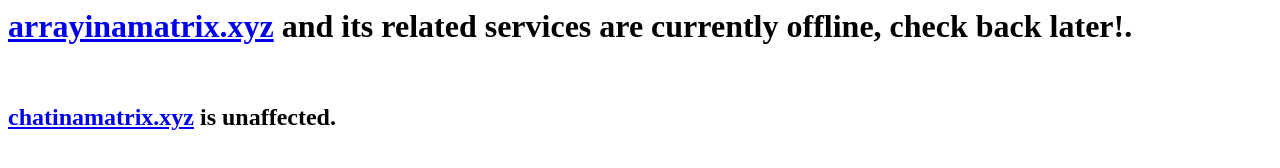
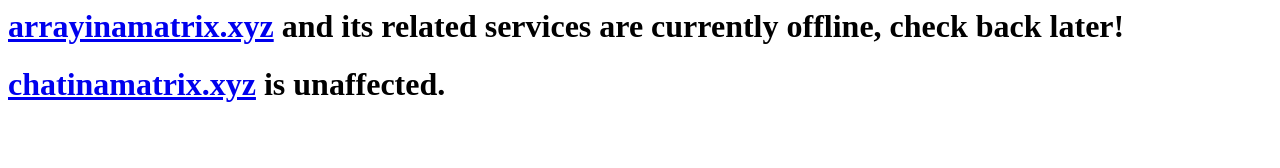
Before and after one commit to array-in-a-matrix/array-in-a-matrix.github.io, a plain HTML site: page index.html in a window 1280 px wide. Drawn offline with Linux system fonts and the light colour scheme.

Commit message:
Update index.html

```diff
--- a/index.html
+++ b/index.html
@@ -1,3 +1,2 @@
-<h1><a href="https://arrayinamatrix.xyz">arrayinamatrix.xyz</a> and its related services are currently offline, check back later!.</h1>
-<br>
-<h2><a href="https://chatinamatrix.xyz">chatinamatrix.xyz</a> is unaffected.</h2>
+<h1><a href="https://arrayinamatrix.xyz">arrayinamatrix.xyz</a> and its related services are currently offline, check back later!</h1>
+<h1><a href="https://chatinamatrix.xyz">chatinamatrix.xyz</a> is unaffected.</h1>
```
